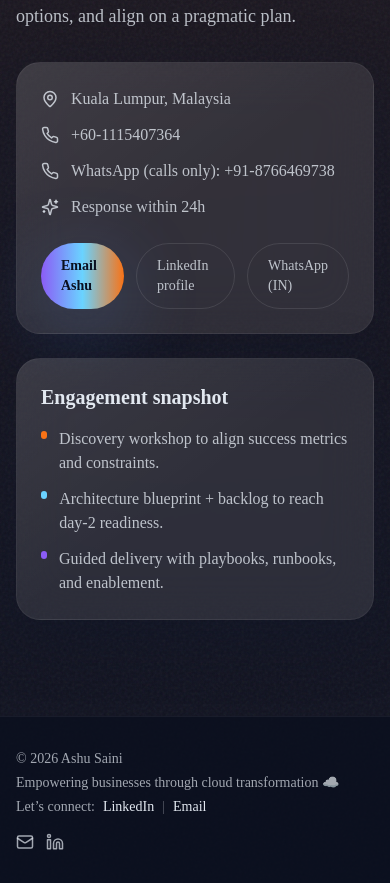
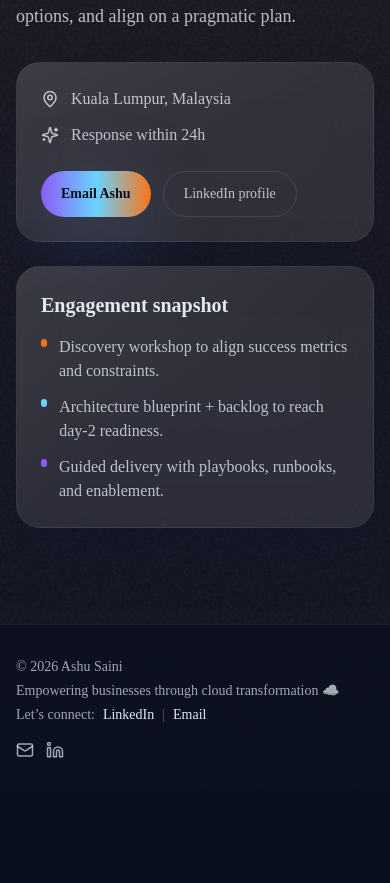
Before and after one commit to ashuu26/Ashu-Portfolio, a Next.js app: page / in a window 390 px wide. Shown: the part 6721-7604 px from the top of the page. After the commit the page ends 7512 px from the top, so only its background shows below. Built offline with nearby package versions, Linux system fonts and the light colour scheme.

Commit message:
Removed the WhatsApp line and all phone contact details from the Contact card (and data)

```diff
--- a/app/page.tsx
+++ b/app/page.tsx
@@ -1,7 +1,7 @@
 'use client';
 
 import Image from 'next/image';
-import { ArrowUpRight, MapPin, Phone, ShieldCheck, Sparkles } from 'lucide-react';
+import { ArrowUpRight, MapPin, ShieldCheck, Sparkles } from 'lucide-react';
 import { motion } from 'framer-motion';
 import Link from 'next/link';
 import { contact, credentials, experience, hero, projects, skills } from '@/data/content';
@@ -275,14 +275,6 @@ export default function Page() {
               {contact.location}
             </div>
             <div className="mt-3 flex items-center gap-3 text-ink/80 dark:text-cloud/80">
-              <Phone size={18} />
-              {contact.phone}
-            </div>
-            <div className="mt-3 flex items-center gap-3 text-ink/80 dark:text-cloud/80">
-              <Phone size={18} />
-              WhatsApp (calls only): {contact.whatsapp}
-            </div>
-            <div className="mt-3 flex items-center gap-3 text-ink/80 dark:text-cloud/80">
               <Sparkles size={18} />
               Response within 24h
             </div>
@@ -299,13 +291,6 @@ export default function Page() {
                 className="inline-flex items-center gap-2 rounded-full border border-white/10 px-5 py-3 text-sm text-ink/80 dark:text-cloud/80 hover:border-white/30"
               >
                 LinkedIn profile
-              </a>
-              <a
-                href="https://wa.me/918766469738"
-                target="_blank"
-                className="inline-flex items-center gap-2 rounded-full border border-white/10 px-5 py-3 text-sm text-ink/80 dark:text-cloud/80 hover:border-white/30"
-              >
-                WhatsApp (IN)
               </a>
             </div>
           </motion.div>
--- a/data/content.ts
+++ b/data/content.ts
@@ -101,6 +101,4 @@ export const skills = [
 export const contact = {
   email: 'ashuu25.saini@gmail.com',
   location: 'Kuala Lumpur, Malaysia',
-  phone: '+60-1115407364',
-  whatsapp: '+91-8766469738',
 };
```
